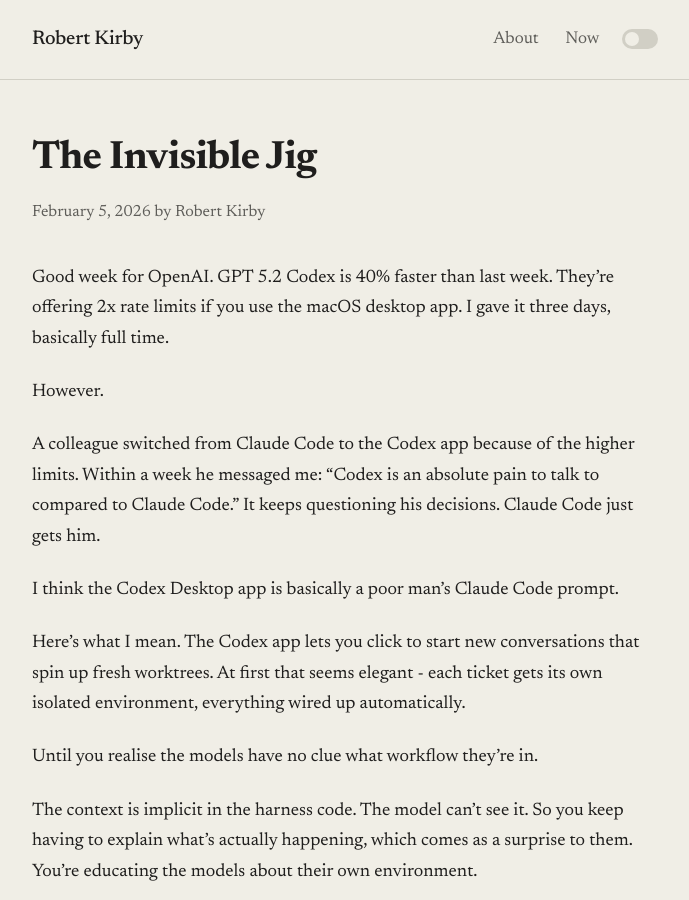
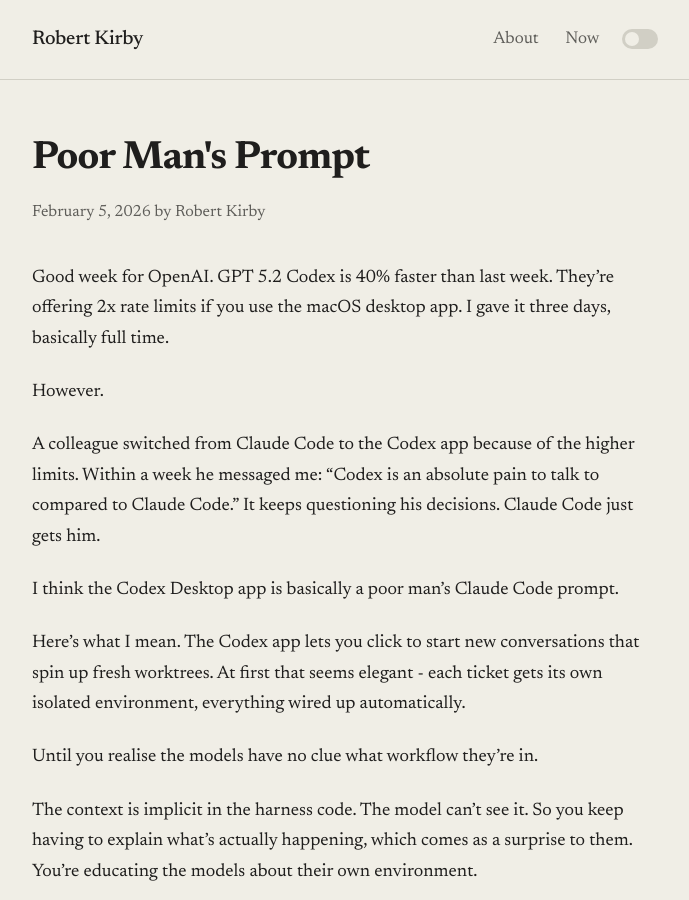
Before and after one commit to rob137/rob137.github.io, a Jekyll site: the page built from _posts/2026-02-05-poor-mans-prompt.md, in a window 1280 px wide and 900 px high. Shown: the whole window, without its empty margins (295-984 px from the left). Built offline with Jekyll 4.4.1, drawn with Linux system fonts in a browser that asks for light colours.

Commit message:
Rename to Poor Man's Prompt
Avoid too many titles starting with "The".

Co-Authored-By: Claude Opus 4.5 <noreply@anthropic.com>

```diff
--- a/_posts/2026-02-05-the-invisible-jig.md
+++ b/_posts/2026-02-05-poor-mans-prompt.md
@@ -1,6 +1,6 @@
 ---
 layout: post
-title: "The Invisible Jig"
+title: "Poor Man's Prompt"
 date: 2026-02-05 10:00:00 +0000
 tags: [ai, tools, workflow]
 excerpt: "Orchestrator apps hide context from the thing doing the work."
```
